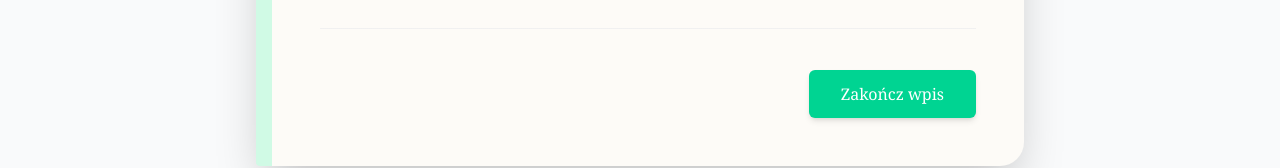
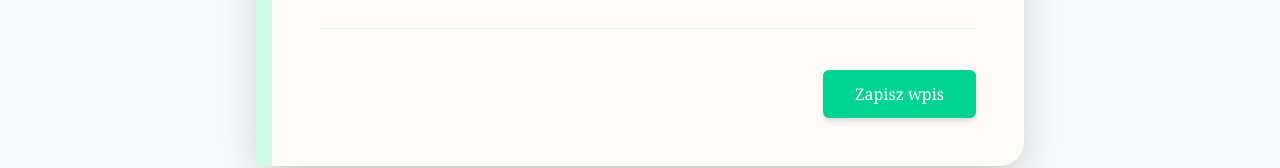
Before and after one commit to martapiotrowska257/terappka, a Next.js app in the folder frontend/terappka-app/: page /pacjent/pamietnik in a window 1280 px wide. Shown: the part 715-883 px from the top of the page. Built offline with nearby package versions, Linux system fonts and the light colour scheme; no server answers.

Commit message:
User is able to edit previous entries in diary

```diff
--- a/frontend/terappka-app/src/app/pacjent/pamietnik/page.tsx
+++ b/frontend/terappka-app/src/app/pacjent/pamietnik/page.tsx
@@ -42,7 +42,6 @@ export default function PamietnikPage() {
     <div className="min-h-screen bg-gray-50 py-12 px-4 sm:px-6 flex flex-col justify-center items-center">
       {/* Pasek nawigacyjny pamiętnika (Nad okładką) */}
       <div className="w-full max-w-3xl flex justify-center items-center gap-4 md:gap-12 mb-8 font-serif text-gray-500">
-        {/* Przycisk: Poprzedni dzień */}
         <button
           onClick={() => setSelectedDate(prevDate)}
           className="flex items-center gap-2 hover:text-emerald-600 transition-colors cursor-pointer group"
@@ -61,7 +60,6 @@ export default function PamietnikPage() {
           {isCurrentDay ? "Dzisiaj" : formatDate(selectedDate)}
         </div>
 
-        {/* Przycisk: Następny dzień (Tylko jeśli to nie jest dzisiaj) */}
         {!isCurrentDay ? (
           <button
             onClick={() => setSelectedDate(nextDate)}
@@ -103,13 +101,8 @@ export default function PamietnikPage() {
           <textarea
             value={entry}
             onChange={(e) => setEntry(e.target.value)}
-            readOnly={!isCurrentDay}
             className="flex-1 w-full resize-none bg-transparent font-serif text-gray-700 text-lg md:text-xl focus:outline-none focus:ring-0 p-0"
-            placeholder={
-              isCurrentDay
-                ? "Zacznij przelewać tutaj swoje myśli..."
-                : "W tym dniu nie dodano żadnego wpisu..."
-            }
+            placeholder="Zacznij przelewać tutaj swoje myśli..."
             style={{
               backgroundImage:
                 "linear-gradient(transparent 31px, #e5e7eb 32px)",
@@ -119,11 +112,9 @@ export default function PamietnikPage() {
           ></textarea>
 
           <div className="mt-8 flex justify-end">
-            {isCurrentDay && (
-              <button className="bg-emerald-400 hover:bg-emerald-500 text-white font-serif px-8 py-3 rounded-md transition-colors shadow-md">
-                Zakończ wpis
-              </button>
-            )}
+            <button className="bg-emerald-400 hover:bg-emerald-500 text-white font-serif px-8 py-3 rounded-md transition-colors shadow-md">
+              Zapisz wpis
+            </button>
           </div>
         </div>
       </div>
```
